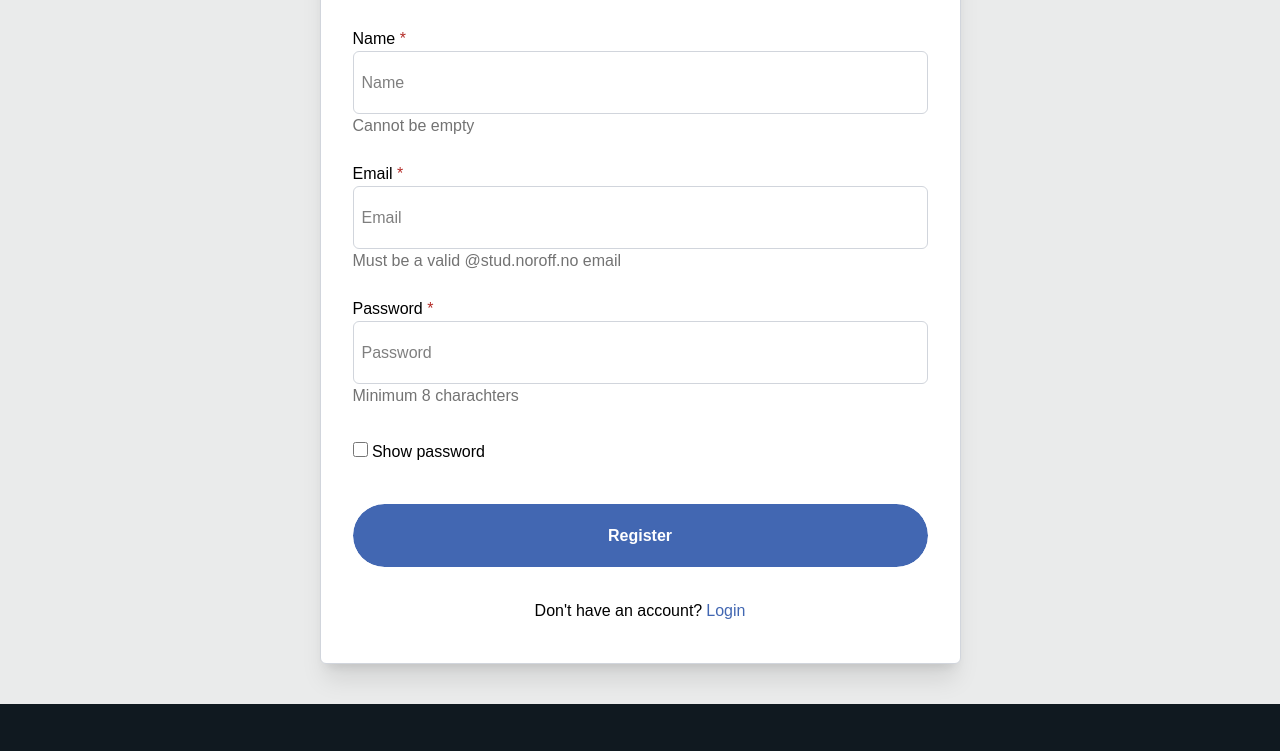
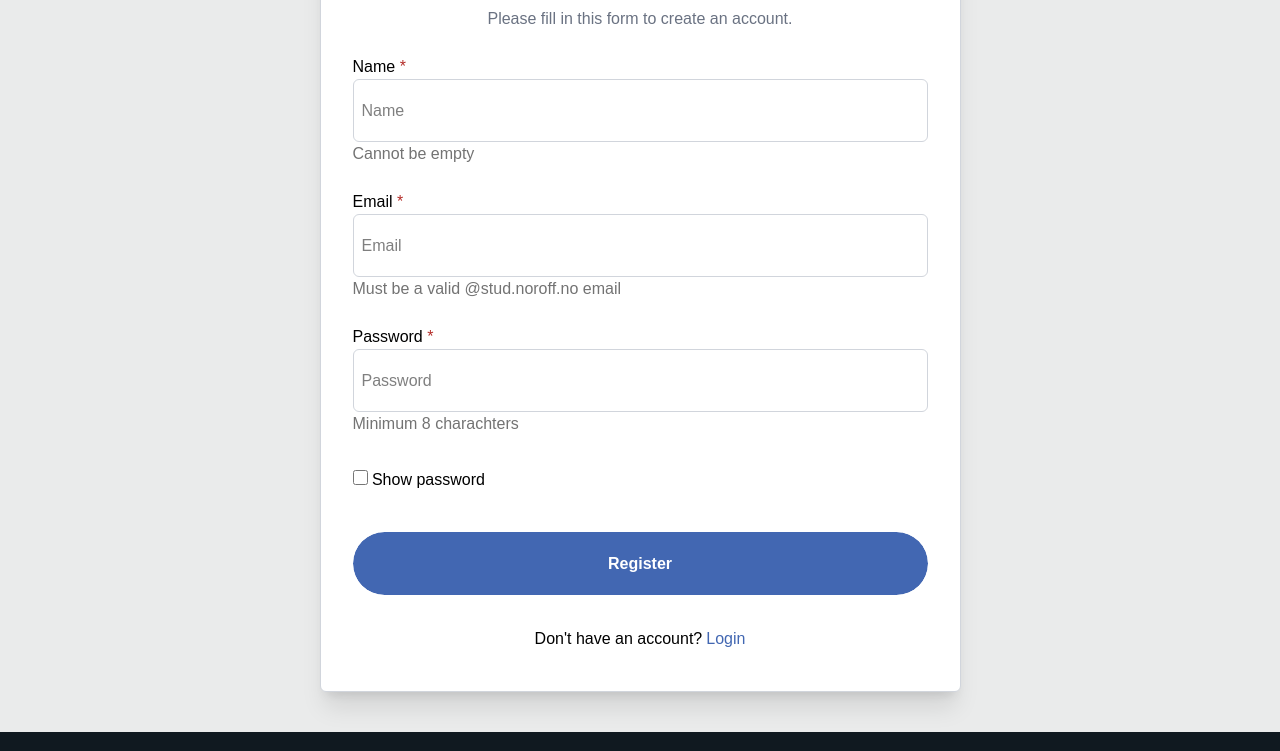
Before and after one commit to martir2109/FED2-SP2-martir2109, a website built with Vite: page auth/register/index.html in a window 1280 px wide. Shown: the part 182-933 px from the top of the page. Built offline with nearby package versions, Linux system fonts and the light colour scheme.

Commit message:
Styling and added short text

```diff
--- a/auth/register/index.html
+++ b/auth/register/index.html
@@ -30,17 +30,22 @@
         class="border-box flex min-h-screen w-full flex-col items-center justify-center gap-4"
       >
         <form
-          class="text-tiny flex h-fit w-[90%] max-w-[641px] flex-col items-start justify-center gap-6 rounded-md border border-gray-300 bg-white shadow-xl py-8 px-4 xs:px-8 text-left mt-6 sm:mt-24"
+          class="flex h-fit w-[90%] max-w-[641px] flex-col items-start justify-center gap-6 rounded-md border border-gray-300 bg-white shadow-xl py-8 px-4 xs:px-8 text-left mt-6 sm:mt-24"
           id="register-form"
         >
           <div
-            class="mb-5 flex w-full max-w-[600px] flex-col items-center justify-center pr-4 pl-4 sm:mx-auto"
+            class="flex w-full max-w-[600px] flex-col items-center justify-center pr-4 pl-4 sm:mx-auto"
           >
             <h1
               class="text-h1 text-center text-2xl leading-9 font-bold tracking-tight text-black"
             >
               Register
             </h1>
+          </div>
+          <div
+            class="w-full h-fit flex justify-center text-center text-p text-gray-500"
+          >
+            <p>Please fill in this form to create an account.</p>
           </div>
           <div class="grid w-full">
             <label for="name">Name <span class="text-danger">*</span></label>
```
